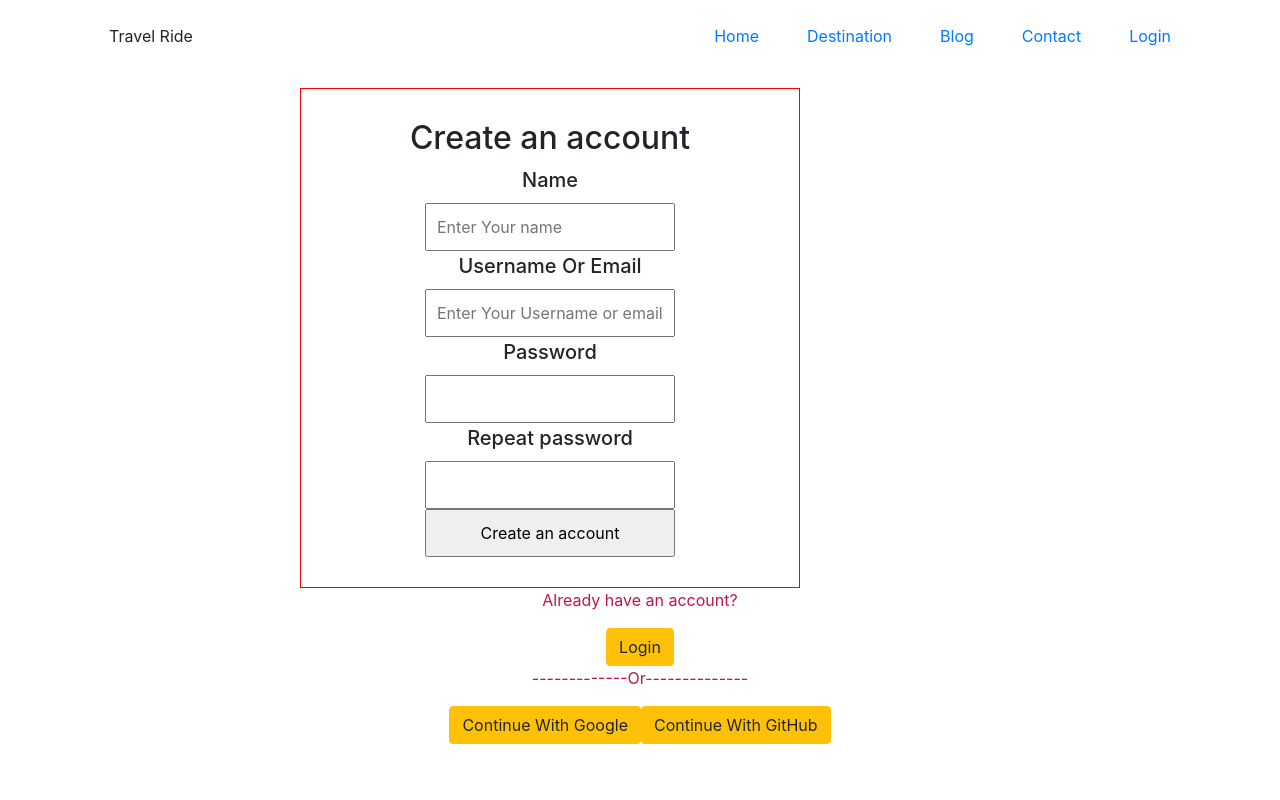
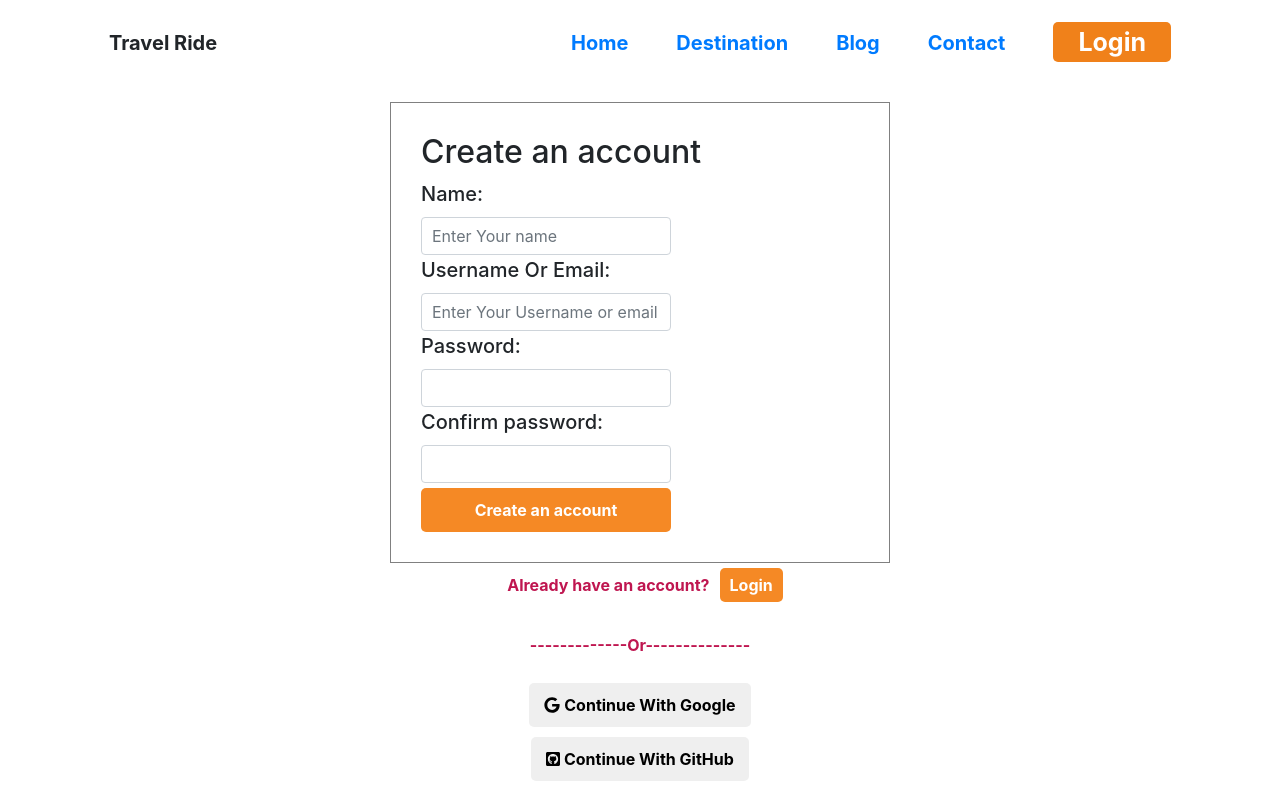
Before and after one commit to nayemk1999/Travel-Ride, a React (Create React App) app: page /login in a window 1280 px wide. Built offline with nearby package versions, Linux system fonts and the light colour scheme; what google-maps-react would draw is missing.

Commit message:
login change

```diff
--- a/package.json
+++ b/package.json
@@ -4,6 +4,7 @@
   "private": true,
   "dependencies": {
     "@fortawesome/fontawesome-svg-core": "^1.2.35",
+    "@fortawesome/free-brands-svg-icons": "^5.15.3",
     "@fortawesome/free-solid-svg-icons": "^5.15.3",
     "@fortawesome/react-fontawesome": "^0.1.14",
     "@testing-library/jest-dom": "^5.11.9",
--- a/src/App.js
+++ b/src/App.js
@@ -31,9 +31,9 @@ function App() {
           <PrivateRoute path="/search-ride/:id">
             <SearchRide />
           </PrivateRoute>
-          <Route path="/destination">
+          <PrivateRoute path="/destination">
             <Destination></Destination>
-          </Route>
+          </PrivateRoute>
           <Route exact path="/">
             <Home />
           </Route>
--- a/src/components/Destinaton/Destination.js
+++ b/src/components/Destinaton/Destination.js
@@ -2,7 +2,7 @@ import React from 'react';
 
 const Destination = () => {
     return (
-        <div>
+        <div className="container">
             <h1>This Is Destination Page...</h1>
         </div>
     );
--- a/src/components/Header/Header.css
+++ b/src/components/Header/Header.css
@@ -0,0 +1,23 @@
+.header .link {
+    font-weight: bold !important;
+    font-size: 20px;
+    text-decoration: none !important;
+}
+
+.link:hover {
+    text-decoration: none !important;
+}
+
+.log-link {
+    text-decoration: none !important;
+    font-weight: bold !important;
+    font-size: 25px;
+    background-color: rgb(240, 129, 26);
+    padding: 5px 25px;
+    border-radius: 5px;
+    color: white;
+}
+
+.header {
+    /* background-color: teal; */
+}
--- a/src/components/Header/Header.js
+++ b/src/components/Header/Header.js
@@ -1,23 +1,22 @@
 import React, { useContext } from 'react';
 import { Link } from 'react-router-dom';
 import { UserContext } from '../../App';
+import './Header.css'
 
 const Header = () => {
     const [loggedInUser, setLoggedInUser] = useContext(UserContext);
     return (
-        <div className="container">
-            <div class="d-flex bd-highlight mb-3">
-                <div class="mr-auto p-4 bd-highlight">Travel Ride</div>
-                <div class="p-4 bd-highlight"><Link to='/home'>Home</Link></div>
-                <div class="p-4 bd-highlight"><Link to='/destination'>Destination</Link></div>
-                <div class="p-4 bd-highlight"><Link to='/blog'>Blog</Link></div>
-                <div class="p-4 bd-highlight"><Link to='/contact'>Contact</Link></div>
+        <div className="container header">
+            <div class="d-flex mb-3 mr-auto navbar-collapse">
+                <div class="mr-auto p-4 link">Travel Ride</div>
+                <div class="p-4"><Link className="link" to='/home'>Home</Link></div>
+                <div class="p-4"><Link className="link" to='/destination'>Destination</Link></div>
+                <div class="p-4 "><Link className="link" to='/blog'>Blog</Link></div>
+                <div class="p-4 "><Link className="link" to='/contact'>Contact</Link></div>
                 {
-                    loggedInUser.email ? <div class="p-4 bd-highlight"><Link to='/search-ride'>{loggedInUser.name}</Link></div>
-                        : <div class="p-4 bd-highlight"><Link to='/login'>Login</Link></div>
+                    loggedInUser.email ? <div class="p-4 "><Link className="log-link" to='/search-ride'>{loggedInUser.name}</Link></div>
+                        : <div class="p-4 "><Link className="log-link" to='/login'>Login</Link></div>
                 }
-
-
             </div>
         </div>
     );
--- a/src/components/Home/Home.css
+++ b/src/components/Home/Home.css
@@ -5,5 +5,5 @@
     background-position: center;
     background-size: 100% 100%;
     background-repeat: no-repeat;
-    height: 600px;
+    height: auto;
 }
--- a/src/components/Login/Login.css
+++ b/src/components/Login/Login.css
@@ -5,11 +5,10 @@
 }
 
 .login-form {
-    margin-left: 300px;
+    margin: 0 auto;
     padding: 30px;
-    border: 1px solid red;
+    border: 1px solid gray;
     width: 500px;
-    text-align: center;
 }
 
 .login-form span,
@@ -22,3 +21,31 @@ p {
     font-size: 20px;
     font-weight: 500;
 }
+
+.login-container p {
+    font-weight: bold;
+    display: inline-block;
+    padding: 10px;
+}
+
+.loginBtn {
+    margin-top: 5px;
+    background-color: rgb(245, 137, 37);
+    border: none;
+    border-radius: 5px;
+    color: white;
+    padding: 5px 10px;
+    font-weight: bold;
+}
+
+.authLoginBtn {
+    margin: 0 auto;
+    /* background-color: rgb(245, 137, 37); */
+    border: none;
+    border-radius: 5px;
+    color: black;
+    padding: 10px 15px;
+    display: block;
+    font-weight: bold;
+    margin-bottom: 10px;
+}
--- a/src/components/Login/Login.js
+++ b/src/components/Login/Login.js
@@ -6,6 +6,9 @@ import firebase from "firebase/app";
 import "firebase/auth";
 import { firebaseConfig } from './firebase.config';
 import { UserContext } from '../../App';
+import { FontAwesomeIcon } from '@fortawesome/react-fontawesome'
+import { faGoogle, faGithubSquare } from '@fortawesome/free-brands-svg-icons'
+
 
 if (!firebase.apps.length) {
     firebase.initializeApp(firebaseConfig);
@@ -18,16 +21,19 @@ const Login = () => {
     let { from } = location.state || { from: { pathname: "/" } };
 
     const [loggedInUser, setLoggedInUser] = useContext(UserContext);
+
     const [signIn, setSignIn] = useState({})
-
+    const [login, setLogin] = useState(false);
+    const [newUser, setNewUser] = useState({});
+    const [errorMessage, setErrorMessage] = useState('');
+    // Create From React Form hook
     const { register, errors, handleSubmit, watch } = useForm({});
     const password = useRef({});
     password.current = watch("password", "");
 
-    const [login, setLogin] = useState(false);
-    const [newUser, setNewUser] = useState({});
-
+    // Form Submit event handler
     const onSubmit = data => {
+        //signInWithEmailAndPassword from google Firebase
         if (login) {
             firebase.auth().signInWithEmailAndPassword(data.email, data.password)
                 .then(res => {
@@ -36,19 +42,20 @@ const Login = () => {
                         name: user.displayName,
                         email: user.email
                     }
-
                     setLoggedInUser(newUserInfo)
                     setNewUser(newUserInfo)
                     history.replace(from);
-                    // console.log(newUserInfo);
 
                 })
                 .catch((error) => {
-                    var errorCode = error.code;
-                    var errorMessage = error.message;
+                    const errorCode = error.code;
+                    const errorMessage = error.message;
+                    setErrorMessage(errorMessage)
                     console.log(errorCode, errorMessage);
                 });
         }
+
+        // createUserWithEmailAndPassword from Google Firebase
         if (data.email && data.password && data.name) {
             firebase.auth().createUserWithEmailAndPassword(data.email, data.password)
                 .then(res => {
@@ -63,8 +70,9 @@ const Login = () => {
 
                 })
                 .catch((error) => {
-                    var errorCode = error.code;
-                    var errorMessage = error.message;
+                    const errorCode = error.code;
+                    const errorMessage = error.message;
+                    setErrorMessage(errorMessage)
                     console.log(errorCode, errorMessage);
                 });
         }
@@ -73,12 +81,16 @@ const Login = () => {
 
     const gProvider = new firebase.auth.GoogleAuthProvider();
     const gitProvider = new firebase.auth.GithubAuthProvider()
+    // signInWithPopup in Google
     const googleSignIn = (props) => {
         authSignIn(gProvider)
     }
+    // signInWithPopup in Github
     const githubSignIn = (props) => {
         authSignIn(gitProvider)
     }
+
+    // signInWithPopup Function
     const authSignIn = (props) => {
         firebase.auth()
             .signInWithPopup(props)
@@ -93,11 +105,14 @@ const Login = () => {
                 history.replace(from);
 
             }).catch((error) => {
-                var errorCode = error.code;
-                var errorMessage = error.message;
+                const errorCode = error.code;
+                const errorMessage = error.message;
+                setErrorMessage(errorMessage)
                 console.log(errorCode, errorMessage);
             });
     }
+
+    //user Updated Profile Firebase
     const updateProfile = name => {
         const user = firebase.auth().currentUser;
         user.updateProfile({
@@ -105,24 +120,26 @@ const Login = () => {
         }).then(res => {
             console.log(user.displayName);
         }).catch(function (error) {
-            // An error happened.
+            setErrorMessage(errorMessage)
         });
     }
     return (
-        <div className='text-center'>
+        <div className='container'>
+            <p className="text-center font-weight-bold">{errorMessage}</p>
             { !login &&
                 <form className='login-form' onSubmit={handleSubmit(onSubmit)}>
                     <h2>Create an account</h2>
-                    <label htmlFor="name">Name</label>
-                    <input name="name" id="name" ref={register({ required: true })} placeholder="Enter Your name" /><br />
+                    <label htmlFor="name">Name:</label>
+                    <input name="name" id="name" className="form-control" ref={register({ required: true })} placeholder="Enter Your name" /><br />
                     {errors.name && <span>This field is required</span>}
 
-                    <label htmlFor="email">Username Or Email</label>
-                    <input name="email" id="email" ref={register({ required: true })} placeholder="Enter Your Username or email" /><br />
+                    <label htmlFor="email">Username Or Email:</label>
+                    <input className="form-control" name="email" id="email" ref={register({ required: true })} placeholder="Enter Your Username or email" /><br />
                     {errors.email && <span>This field is required</span>}
 
-                    <label>Password</label>
+                    <label>Password:</label>
                     <input
+                        className="form-control"
                         name="password"
                         type="password"
                         ref={register({
@@ -135,8 +152,9 @@ const Login = () => {
                     />
                     {errors.password && <p>{errors.password.message}</p>}
 
-                    <label>Repeat password</label>
+                    <label>Confirm password:</label>
                     <input
+                        className="form-control"
                         name="password_repeat"
                         type="password"
                         ref={register({
@@ -147,31 +165,33 @@ const Login = () => {
                     {errors.password_repeat && <p>{errors.password_repeat.message}</p>}
 
                     <br />
-                    <input type="submit" value="Create an account" />
+                    <input type="submit" className="loginBtn" value="Create an account" />
                 </form>
             }
-
             {
                 login && <form className='login-form' onSubmit={handleSubmit(onSubmit)}>
                     <h2>Login</h2>
-                    <label htmlFor="email">Email</label>
-                    <input name="email" id="email" ref={register({ required: true })} placeholder="Enter Your Username or email" /><br />
+                    <label htmlFor="email">Email:</label>
+                    <input className="form-control" name="email" id="email" ref={register({ required: true })} placeholder="Enter Your Username or email" /><br />
                     {errors.email && <span>This field is required</span>}
 
-                    <label htmlFor="password">Password</label>
-                    <input name="password" id="password" ref={register({ required: true })} placeholder="Enter Your Username or email" /><br />
+                    <label htmlFor="password">Password:</label>
+                    <input className="form-control" name="password" id="password" ref={register({ required: true })} placeholder="Enter Your Password" /><br />
                     {errors.password && <span>This field is required</span>}
                     <br />
                     <input type="checkbox" name="remember" id="" value="Remember Me" />
-                    <input type="submit" value="LogIn" />
+                    <input type="submit" className="loginBtn" value="LogIn" />
                 </form>
+
             }
+            <div className="text-center login-container">
+                {!login ? <p>Already have an account?</p> : <p>Don't have an account?</p>}
+                {!login ? <button className=" loginBtn" onClick={() => setLogin(!login)}>Login</button> : <button className="loginBtn" onClick={() => setLogin(!login)}>Create an Account</button>}
+                <br /><p>-------------Or--------------</p><br />
+                <button onClick={googleSignIn} className="authLoginBtn"><FontAwesomeIcon icon={faGoogle} /> Continue With Google</button>
+                <button onClick={githubSignIn} className="authLoginBtn"><FontAwesomeIcon icon={faGithubSquare} /> Continue With GitHub</button>
+            </div>
 
-            {!login ? <p>Already have an account?</p> : <p>Don't have an account?</p>}
-            {!login ? <button className="btn btn-warning" onClick={() => setLogin(!login)}>Login</button> : <button className="btn btn-warning" onClick={() => setLogin(!login)}>Create an Account</button>}
-            <p>-------------Or--------------</p>
-            <button onClick={googleSignIn} className="btn btn-warning">Continue With Google</button>
-            <button onClick={githubSignIn} className="btn btn-warning">Continue With GitHub</button>
         </div>
     );
 };
```
Also changed, not shown: 2 other files (tests, documents, lock files or other folders).
